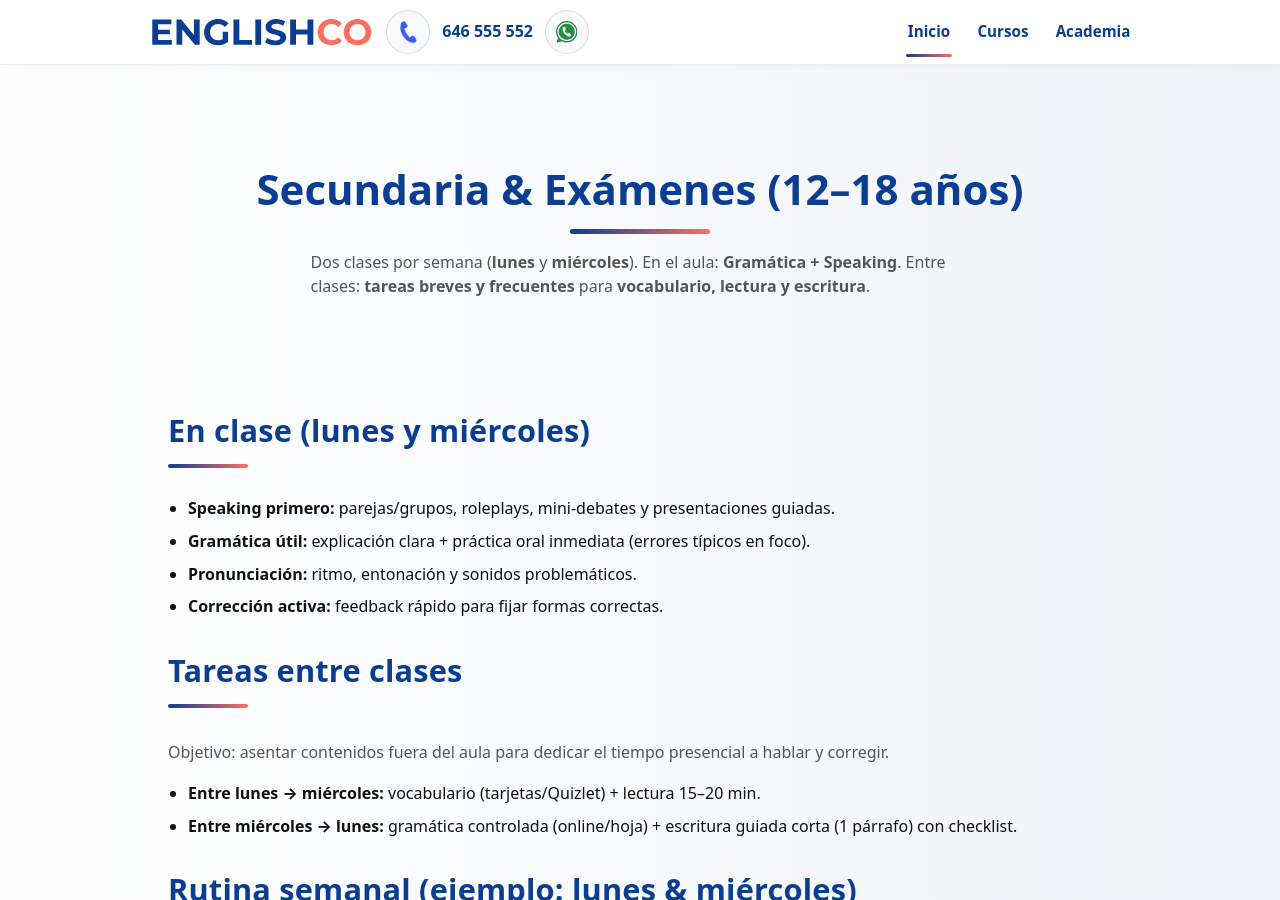
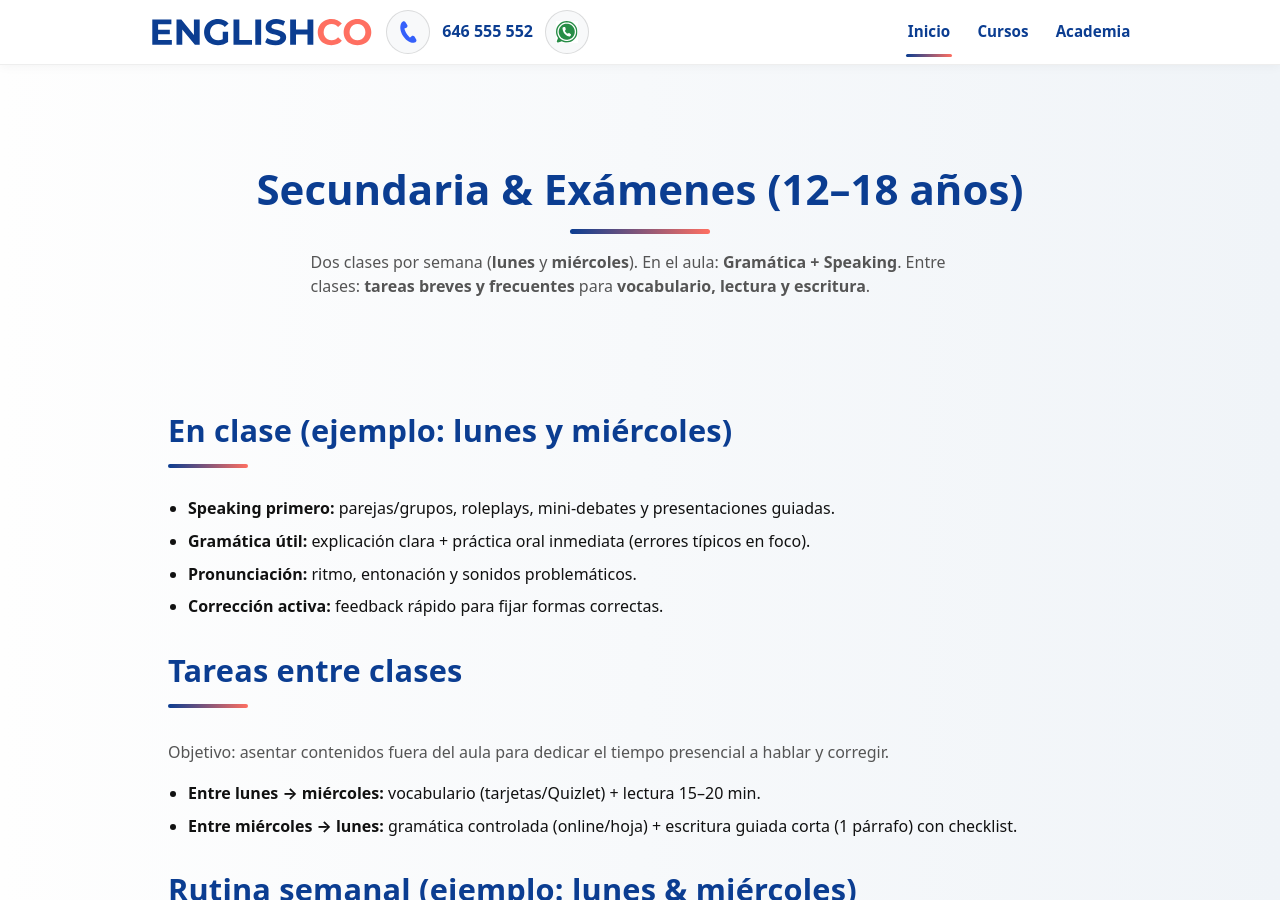
Before and after one commit to dixonbruce/englishco, a Jekyll site: the page built from secundaria/guia.html, in a window 1280 px wide and 900 px high. Built offline with Jekyll 4.4.1, drawn with Linux system fonts in a browser that asks for light colours.

Commit message:
Update guia.html

```diff
--- a/secundaria/guia.html
+++ b/secundaria/guia.html
@@ -21,7 +21,7 @@ section: "cursos"
 
   <!-- En clase -->
   <section class="container" aria-label="En clase">
-    <h2>En clase (lunes y miércoles)</h2>
+    <h2>En clase (ejemplo: lunes y miércoles)</h2>
     <ul>
       <li><strong>Speaking primero:</strong> parejas/grupos, roleplays, mini-debates y presentaciones guiadas.</li>
       <li><strong>Gramática útil:</strong> explicación clara + práctica oral inmediata (errores típicos en foco).</li>
```
